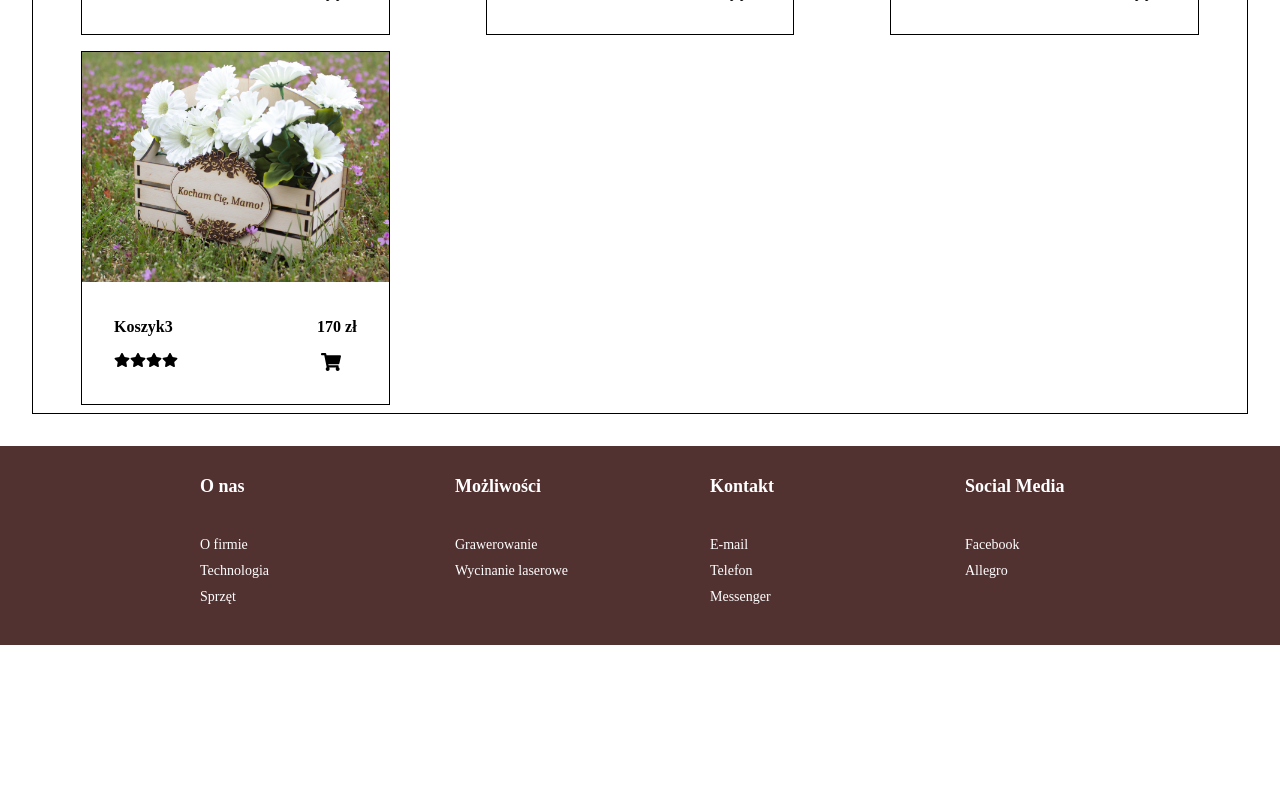
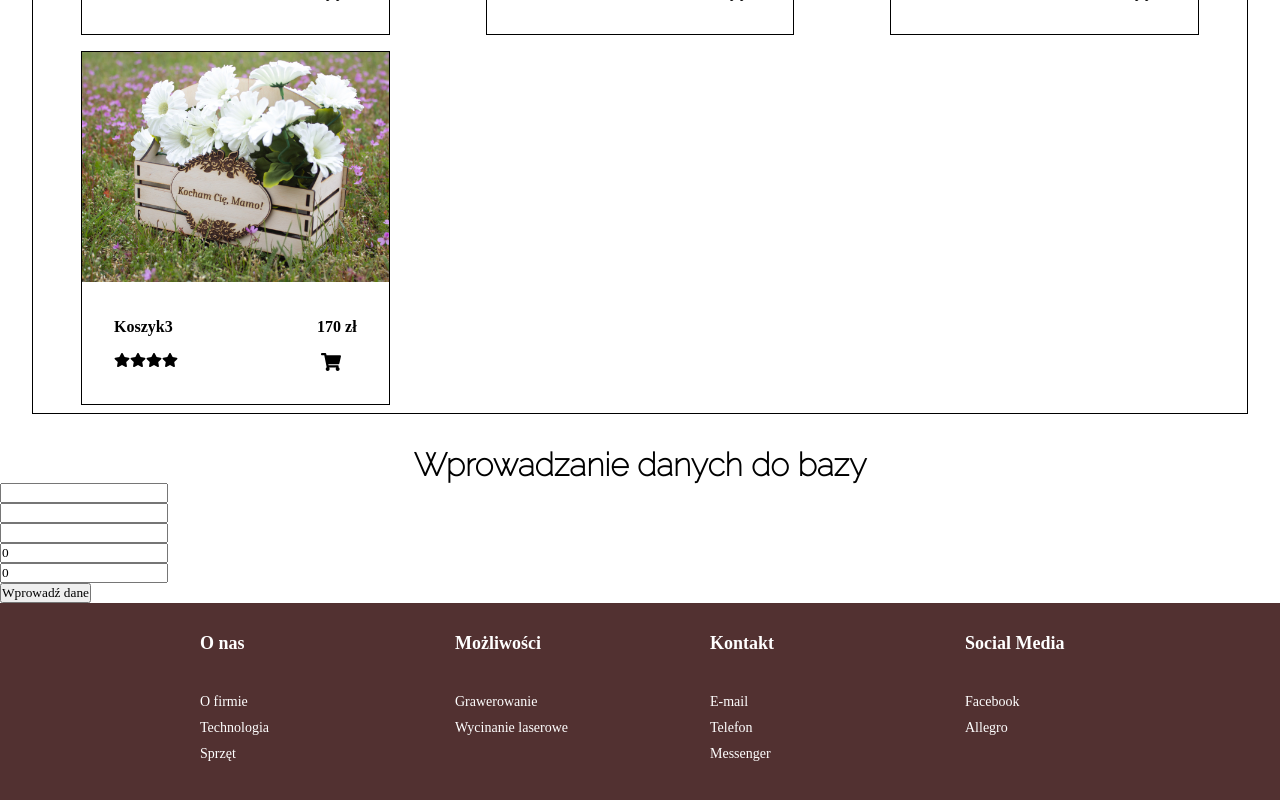
Before and after one commit to JoelFPS/engraving-online-shop, a React (Create React App) app in the folder frontend/: page / in a window 1280 px wide. Shown: the part 1023-1823 px from the top of the page. Before the commit the page ends 1668 px from the top, so only its background shows below. Built offline with nearby package versions, Linux system fonts and the light colour scheme; no server answers; a web font is replaced by a local one.

Commit message:
basic form to adding products

```diff
--- a/frontend/src/App.js
+++ b/frontend/src/App.js
@@ -7,6 +7,7 @@ import { Products } from './Components/Products';
 import Product from './Components/Product';
 import contents from './content';
 import Slider from './Components/Slider';
+import { AddProductForm } from './Components/add-product/form.js'; //temporary
 import "./Styles/main.scss";
 
 function App(){
@@ -17,14 +18,13 @@ function App(){
       	axios
          	.get('http://localhost:5001/api/products')
          	.then((response) => {
-           // setPosts(response.data);
-		   console.log(response);
+           		setPosts(response.data);
+		   		console.log(response.data);
          	})
          	.catch((err) => {
             	console.log(err);
          	});
 	}, []);
-
 	return (
 		<div className='App'>
 			<Navbar />
@@ -55,6 +55,7 @@ function App(){
 					</div>
 				</div>
 			</div>
+			<AddProductForm />
 			<Footer />
 
 		</div>
--- /dev/null
+++ b/frontend/src/Components/add-product/form.js
@@ -0,0 +1,91 @@
+import React, { Component } from 'react'
+
+export class AddProductForm extends Component {
+    constructor() {
+        super();
+        this.addProduct = this.addProduct.bind(this);
+        this.reset();
+    }
+
+    reset() {
+        /*this.setState(state => {
+            console.log(state);
+            return {
+                name: "",
+                src: "",
+                description: "",
+                price: 0,
+                rating: 0
+            }
+        })*/
+        this.state = {
+            name: "",
+            src: "",
+            description: "",
+            price: 0,
+            rating: 0
+        }
+    }
+
+    addProduct() {
+        console.log(this.getState);
+        const requestOptions = {
+            method: 'POST',
+            headers: { 'Content-Type': 'application/json' },
+            body: JSON.stringify( this.state )
+        }
+        fetch('http://localhost:5001/api/products/', requestOptions)
+            .then(response => response.json())
+            .then(data => {
+                console.log(data);
+            });
+
+    }
+    render() {
+        const {colors} = this.props;
+        return (
+            <div className='add'>
+                <h1>Wprowadzanie danych do bazy</h1>
+                    <input type="text" value={this.state.name} onChange={evt => this.updateNameValue(evt)}/><br/>
+                    <input type="text" value={this.state.src} onChange={evt => this.updateSrcValue(evt)}/><br/>
+                    <input type="text" value={this.state.description} onChange={evt => this.updateDescriptionValue(evt)}/><br/>
+                    <input type="number" value={this.state.price} onChange={evt => this.updatePriceValue(evt)}/><br/>
+                    <input type="number" value={this.state.rating} onChange={evt => this.updateRatingValue(evt)}/><br/>
+                    <input type="button" value="Wprowadź dane" onClick={this.addProduct}></input>
+            </div>
+        )
+    }
+
+    updateNameValue(evt) {
+        const val = evt.target.value;
+        this.setState({
+            name: val,
+        })
+    }
+    updateSrcValue(evt) {
+        const val = evt.target.value;
+        this.setState({
+            src: val,
+        })
+    }
+    updateDescriptionValue(evt) {
+        const val = evt.target.value;
+        this.setState({
+            description: val,
+        })
+    }
+    updatePriceValue(evt) {
+        const val = evt.target.value;
+        this.setState({
+            price: val,
+        })
+    }
+    updateRatingValue(evt) {
+        const val = evt.target.value;
+        this.setState({
+            rating: val,
+        })
+    }
+}
+
+export default AddProductForm
```
Also changed, not shown: 2 other files (tests, documents, lock files or other folders). Lines whose indentation alone changed are shown as unchanged.
